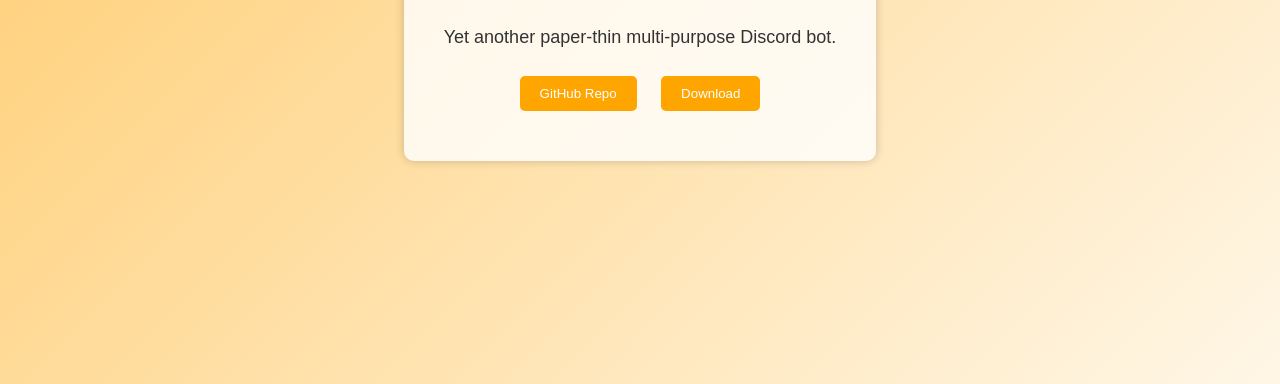
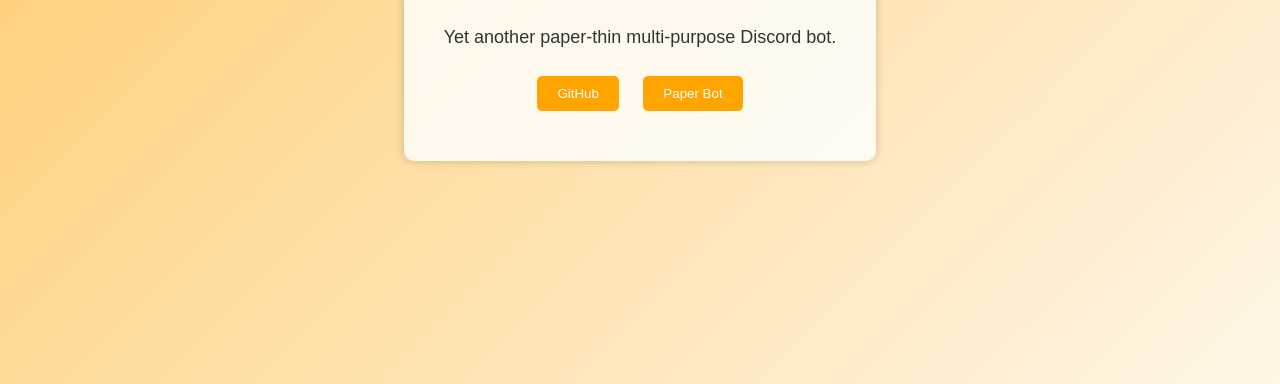
Before and after one commit to Paper-Thin/paper-thin.github.io, a plain HTML site: page index.html in a window 1280 px wide. Shown: the part 416-800 px from the top of the page. Drawn offline with Linux system fonts and the light colour scheme.

Commit message:
Update index.html

```diff
--- a/index.html
+++ b/index.html
@@ -14,8 +14,8 @@
         </header>
         <main>
             <p>Yet another paper-thin multi-purpose Discord bot.</p>
-            <button class="github-button"><a href="https://github.com/ephraimkreighbaum/Paper">GitHub Repo</a></button>
-            <button class="download-button"><a href="https://github.com/ephraimkreighbaum/Paper/releases">Download</a></button>
+            <button class="github-button"><a href="https://github.com/Paper-Thinr">GitHub</a></button>
+            <button class="download-button"><a href="https://github.com/ephraimkreighbaum/Paper/releases">Paper Bot</a></button>
         </main>
     </div>
     <script src="script.js"></script>
```
